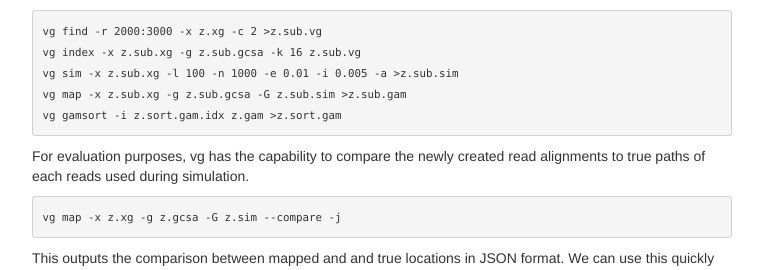
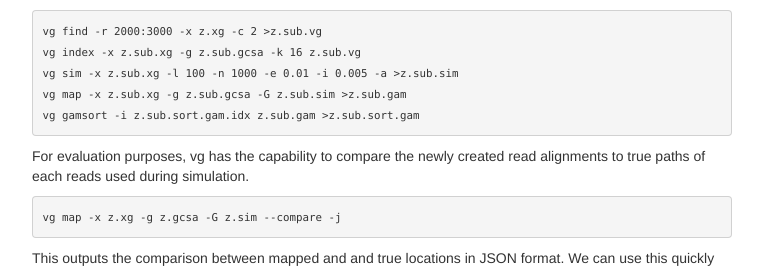
Before and after one commit to GTPB/CPANG19, a Jekyll site: the page built from pages/toy_examples.md, in a window 1280 px wide and 900 px high, scrolled down 3265 px. Shown: the part 235-505 px from the top of the window, without its empty margins (258-1026 px from the left). Built offline with Jekyll 4.4.1, drawn with Linux system fonts in a browser that asks for light colours.

Commit message:
last cleanup for IVG section

```diff
--- a/pages/toy_examples.md
+++ b/pages/toy_examples.md
@@ -144,7 +144,7 @@ Also, upload will only work for small files, so we have to subset our graph to d
     vg index -x z.sub.xg -g z.sub.gcsa -k 16 z.sub.vg
     vg sim -x z.sub.xg -l 100 -n 1000 -e 0.01 -i 0.005 -a >z.sub.sim
     vg map -x z.sub.xg -g z.sub.gcsa -G z.sub.sim >z.sub.gam
-    vg gamsort -i z.sort.gam.idx z.gam >z.sort.gam
+    vg gamsort -i z.sub.sort.gam.idx z.sub.gam >z.sub.sort.gam
 
 For evaluation purposes, vg has the capability to compare the newly created read alignments to true paths of each reads used during simulation.
 
```
